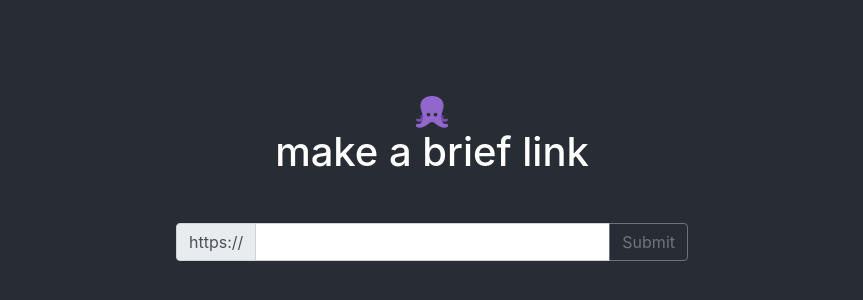
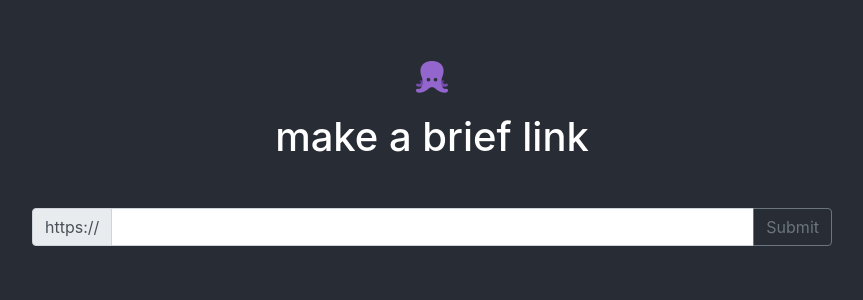
Before and after one commit to benjaminykim/briefs-website, a React (Create React App) app: page / in a window 1280 px wide. Shown: the part 222-522 px from the top of the page, without its empty margins (208-1071 px from the left). Built offline with nearby package versions, Linux system fonts and the light colour scheme.

Commit message:
mobile responsiveness

```diff
--- a/src/App.css
+++ b/src/App.css
@@ -15,5 +15,28 @@
 }
 
 .input {
-  width: 40%;
+  width: 90%;
+  margin-bottom: 50px;
 }
+
+.logo {
+  margin-bottom: 20px;
+}
+
+@media only screen and (min-width: 800px) {
+  .App-header {
+    background-color: #282c34;
+    min-height: 100vh;
+    display: flex;
+    flex-direction: column;
+    align-items: center;
+    justify-content: center;
+    font-size: calc(10px + 2vmin);
+    color: white;
+  }
+
+  .input {
+    width: 800px;
+    margin-bottom: 50px;
+  }
+}
--- a/src/App.js
+++ b/src/App.js
@@ -34,8 +34,8 @@ class App extends React.Component {
       return (
         <div className="App">
           <header className="App-header">
-            <img src={logo} alt="Logo" />
-            <h1>find your url at: briefs.link/{this.state.stub}</h1>
+            <img className="logo" src={logo} alt="Logo" />
+            <h1 className="title">find your url at: briefs.link/{this.state.stub}</h1>
           </header>
         </div>
       );
@@ -43,8 +43,8 @@ class App extends React.Component {
       return (
         <div className="App">
           <header className="App-header">
-              <img src={logo} alt="Logo" />
-            <h1>make a brief link</h1>
+            <img className="logo" src={logo} alt="Logo" />
+            <h1 className="title">make a brief link</h1>
             <br/>
             <div className="input">
               <InputGroup>
```
